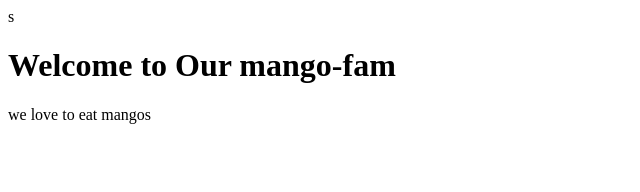
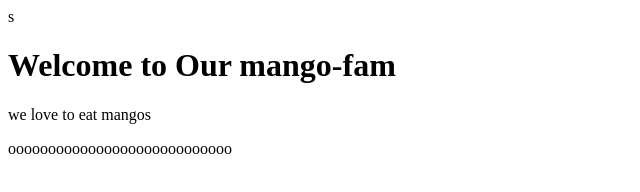
Before and after one commit to sureshsangineedi/TestTest-k8s, a plain HTML site: page appbox/mango-farm/index.html in a window 1280 px wide. Shown: the whole page, without its empty margins (0-640 px from the left). Drawn offline with Linux system fonts and the light colour scheme.

Commit message:
Update index.html

```diff
--- a/appbox/mango-farm/index.html
+++ b/appbox/mango-farm/index.html
@@ -7,5 +7,6 @@
 <body>s
   <h1>Welcome to Our mango-fam</h1>
   <p>we love to eat mangos</p>
+  oooooooooooooooooooooooooooo
 </body>
 </html>
```
